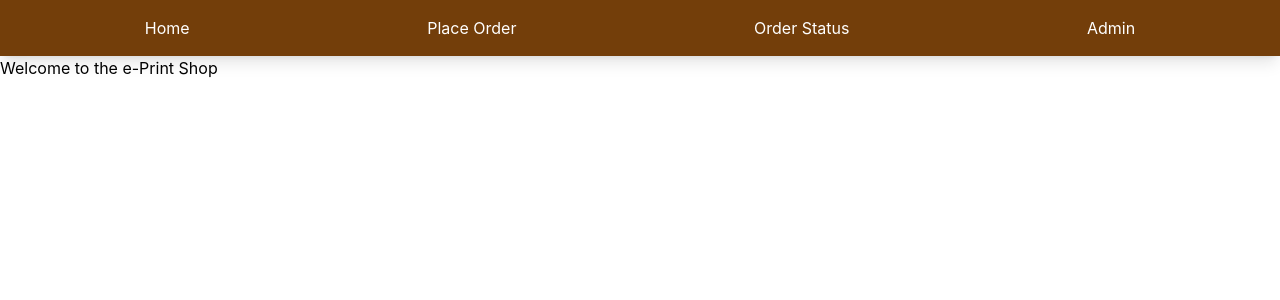
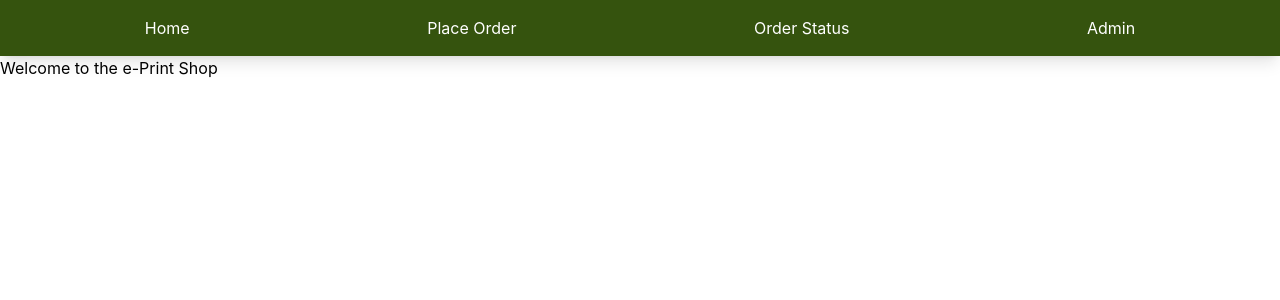
Before and after one commit to nainanijo/Internship_Project, a React (Vite) app: page / in a window 1280 px wide. Shown: the top 300 px of the page. Built offline with nearby package versions, Linux system fonts and the light colour scheme.

Commit message:
color-green

```diff
--- a/src/App.jsx
+++ b/src/App.jsx
@@ -17,7 +17,7 @@ function App(){
       <main>
 
           <BrowserRouter>
-            <nav className='bg-yellow-900 shadow-lg text-white' >
+            <nav className='bg-lime-900 shadow-lg text-white' >
             <div className='max-w-7x1 mx-auto px-4 sm:px-6 lg:px-8 max=wl=7' >
               <ul className='flex justify-around gap-3 py-4'>
                 <li>
```
